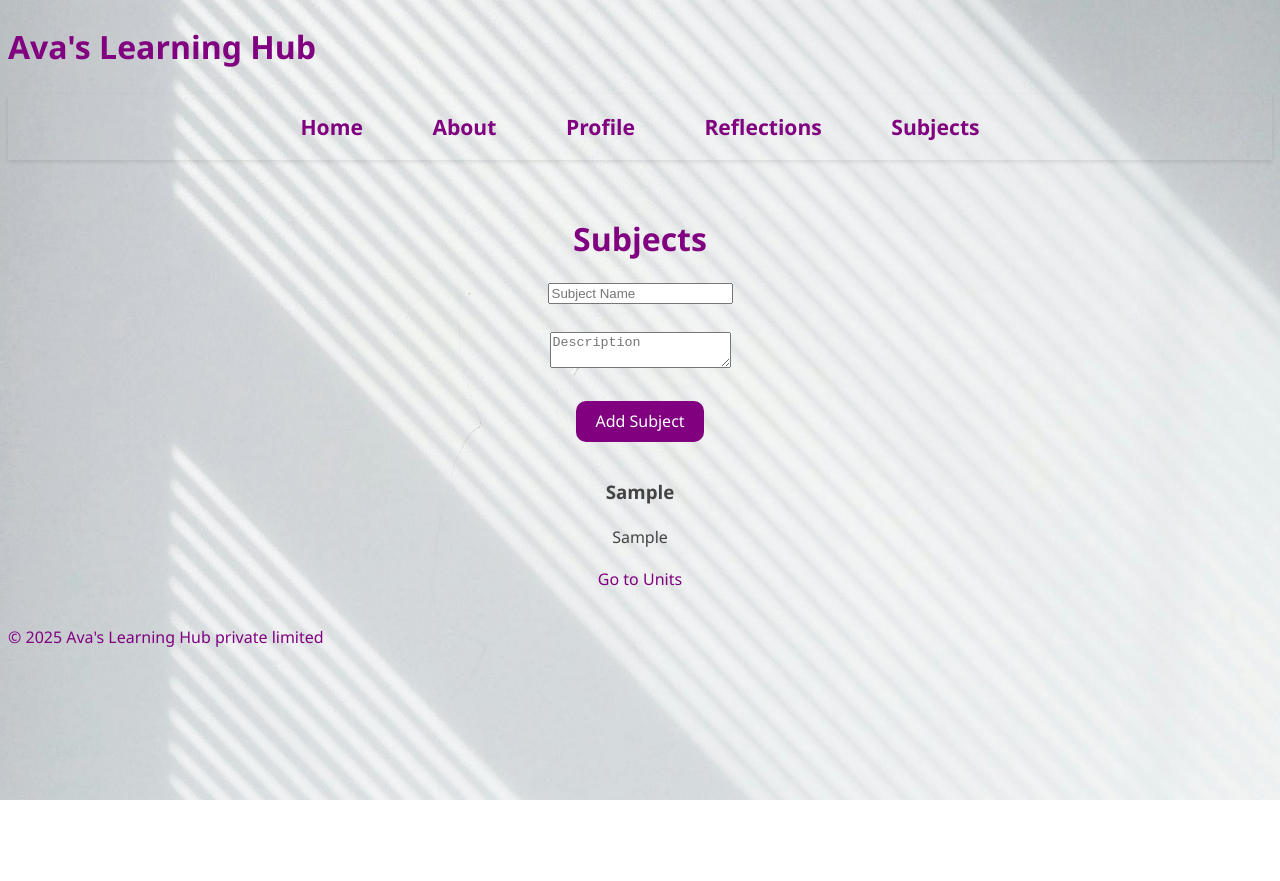
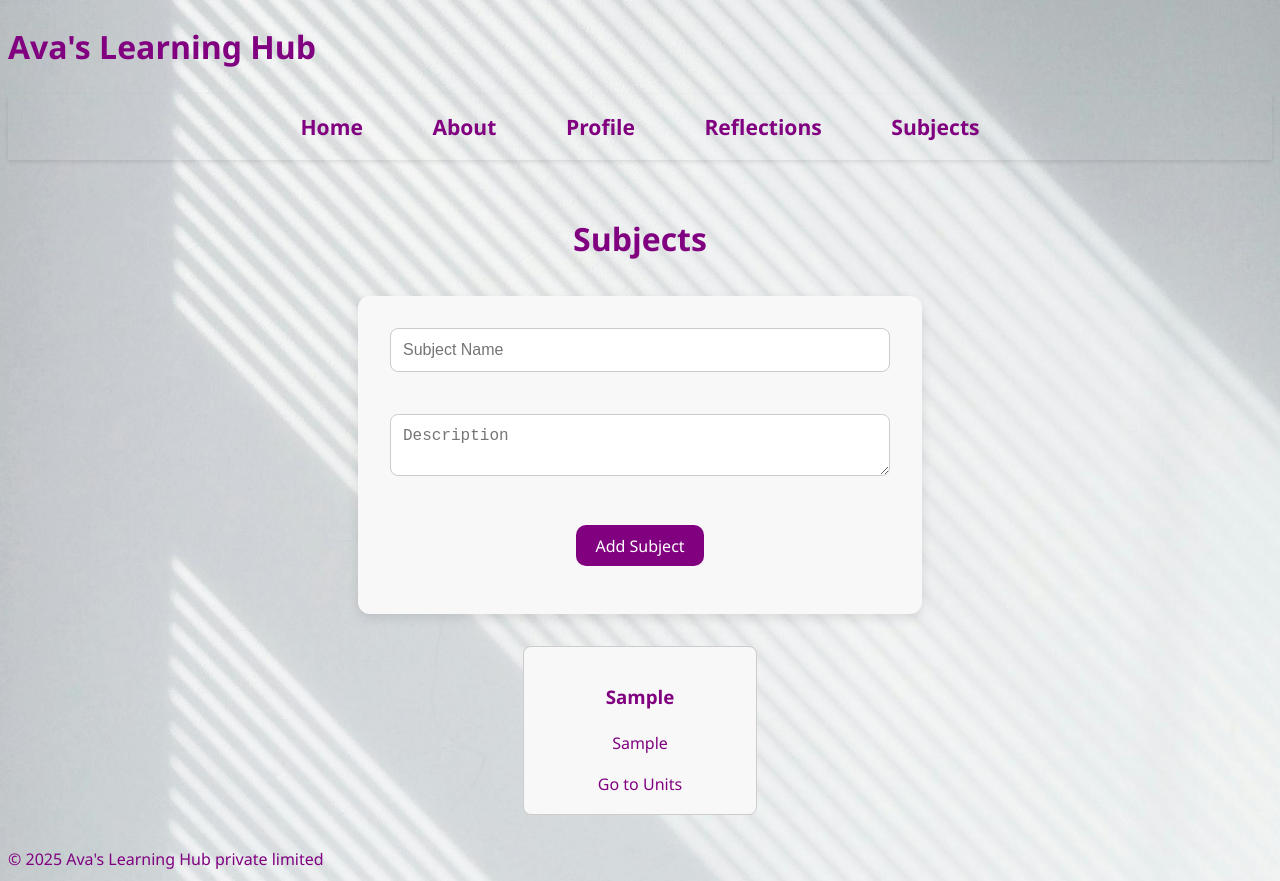
Before and after one commit to DeepthiGirijaThampi/ava-learning-hub, a React (Vite) app: page /subjects in a window 1280 px wide. Both pictures are taken after typing "Sample", "Sample" into the empty fields and a click on the button "Add Subject". Before the commit the page ends 800 px from the top, so only its background shows below. Built offline with nearby package versions, Linux system fonts and the light colour scheme.

Commit message:
Updated the stying for subjects-card and subjects-form in learning.css

```diff
--- a/src/components/pages/learning.css
+++ b/src/components/pages/learning.css
@@ -33,3 +33,46 @@
   .link:hover {
     text-decoration: underline;
   }
+  /* subject form */
+  .subject-form {
+    max-width: 500px;
+    margin: 2rem auto;
+    padding: 2rem;
+    border-radius: 12px;
+    background-color:  #f8f8f8;
+    box-shadow: 0 4px 12px rgba(0, 0, 0, 0.1);
+  }
+  .subject-form input,.subject-form textarea {
+  width: 100%;
+  padding: 0.75rem;
+  margin-bottom: 1rem;
+  border: 1px solid #ccc;
+  border-radius: 8px;
+  font-size: 1rem;
+  box-sizing: border-box;
+}
+
+.subject-form input:focus,.subject-form textarea:focus {
+  outline: none;
+  border-color: #6a1b9a;
+  box-shadow: 0 0 5px rgba(106, 27, 154, 0.4);
+}
+
+/* the subject card */
+.subjects-container {
+    display: flex;
+    flex-wrap: wrap;
+    gap: 1rem;
+    justify-content: center;
+    margin-top: 1rem;
+  }
+
+  .subject-card {
+    border: 1px solid #ccc;
+    color: purple;
+    padding: 1rem;
+    width: 200px;
+    text-align: center;
+    border-radius: 8px;
+    background-color: #f8f8f8;
+  }
```
